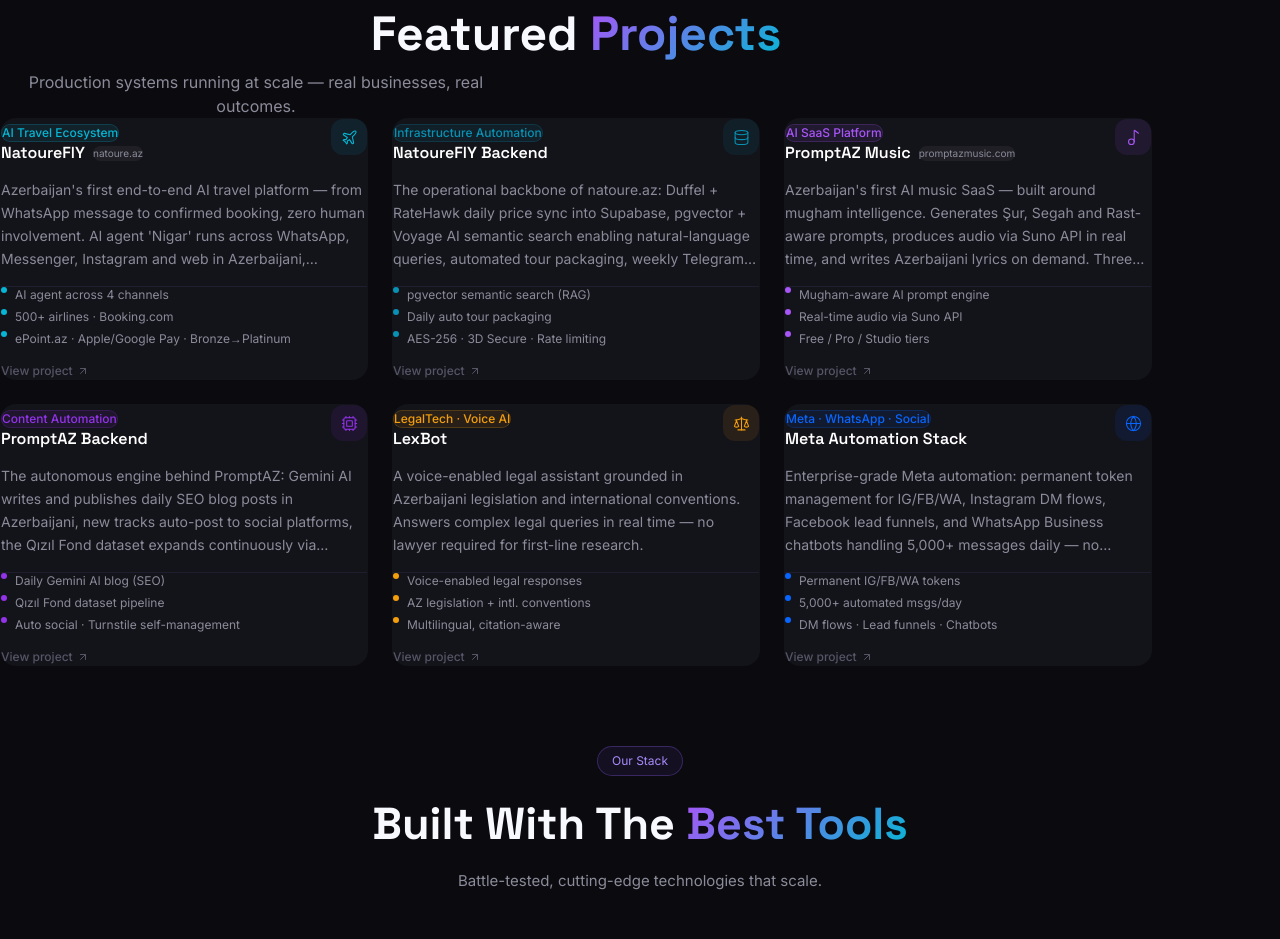
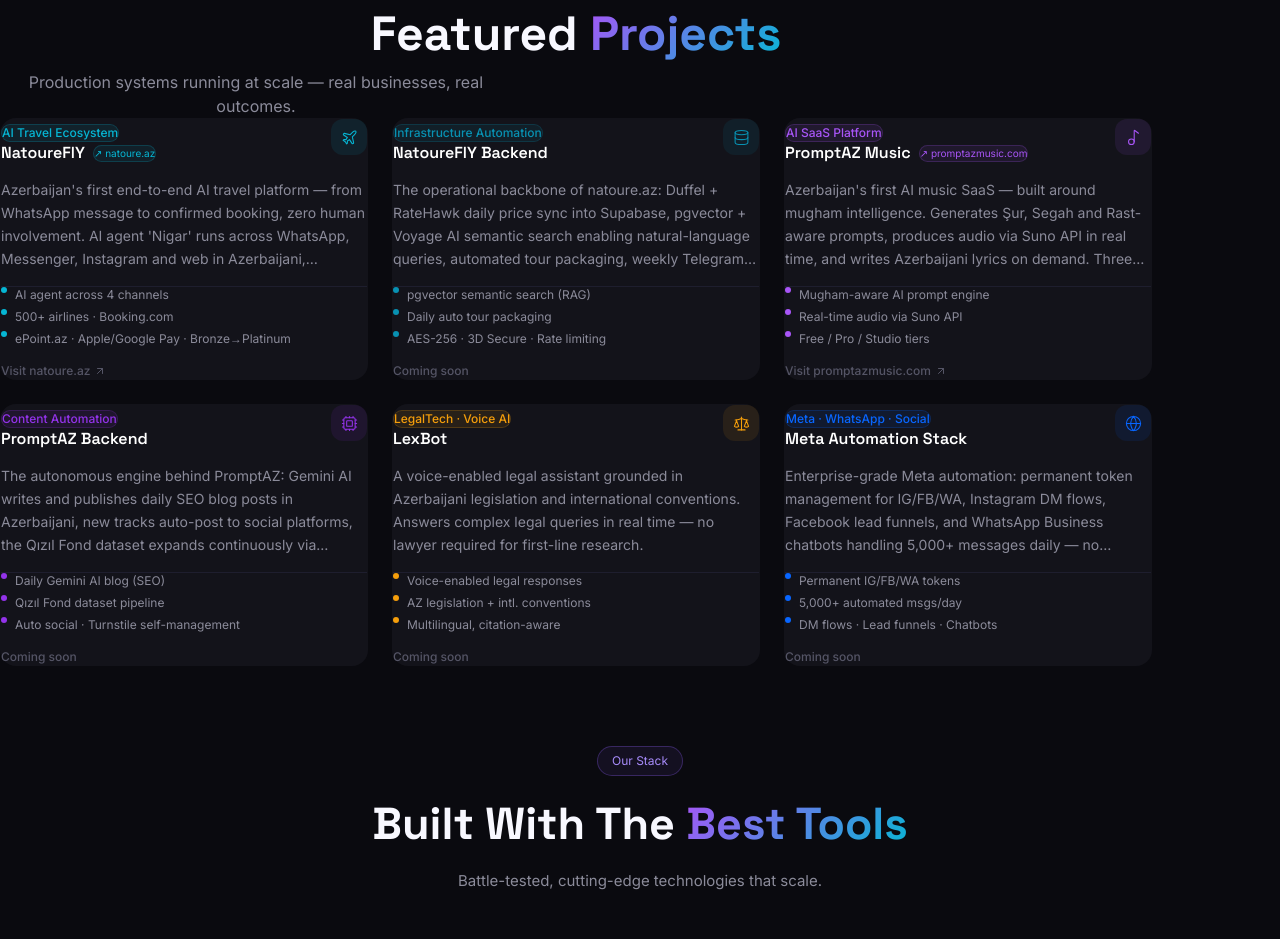
Before and after one commit to Talibsoy/flowminds, a Next.js app: page / in a window 1280 px wide. Shown: the part 1605-2544 px from the top of the page. Built offline with nearby package versions, Linux system fonts and the light colour scheme.

Commit message:
Make project URLs clickable links

```diff
--- a/components/ProjectsSection.tsx
+++ b/components/ProjectsSection.tsx
@@ -117,9 +117,16 @@
                         {p.title}
                       </h3>
                       {p.url && (
-                        <span className="text-[10px] px-2 py-0.5 rounded-full bg-white/5" style={{ color: "#8B8B9A" }}>
-                          {p.url}
-                        </span>
+                        <a
+                          href={`https://${p.url}`}
+                          target="_blank"
+                          rel="noopener noreferrer"
+                          onClick={(e) => e.stopPropagation()}
+                          className="text-[10px] px-2 py-0.5 rounded-full hover:opacity-80 transition-opacity"
+                          style={{ background: `${p.color}15`, color: p.color, border: `1px solid ${p.color}35`, textDecoration: "none" }}
+                        >
+                          ↗ {p.url}
+                        </a>
                       )}
                     </div>
                   </div>
@@ -153,10 +160,22 @@
                 </div>
 
                 {/* Footer */}
-                <div className="flex items-center gap-1 text-xs font-medium group-hover:text-white transition-colors duration-200" style={{ color: "#555566" }}>
-                  View project
-                  <ArrowUpRight size={12} className="group-hover:translate-x-0.5 group-hover:-translate-y-0.5 transition-transform duration-200" />
-                </div>
+                {p.url ? (
+                  <a
+                    href={`https://${p.url}`}
+                    target="_blank"
+                    rel="noopener noreferrer"
+                    className="flex items-center gap-1 text-xs font-medium group-hover:text-white transition-colors duration-200"
+                    style={{ color: "#555566", textDecoration: "none" }}
+                  >
+                    Visit {p.url}
+                    <ArrowUpRight size={12} className="group-hover:translate-x-0.5 group-hover:-translate-y-0.5 transition-transform duration-200" />
+                  </a>
+                ) : (
+                  <div className="flex items-center gap-1 text-xs font-medium" style={{ color: "#555566" }}>
+                    Coming soon
+                  </div>
+                )}
               </motion.div>
             );
           })}
```
